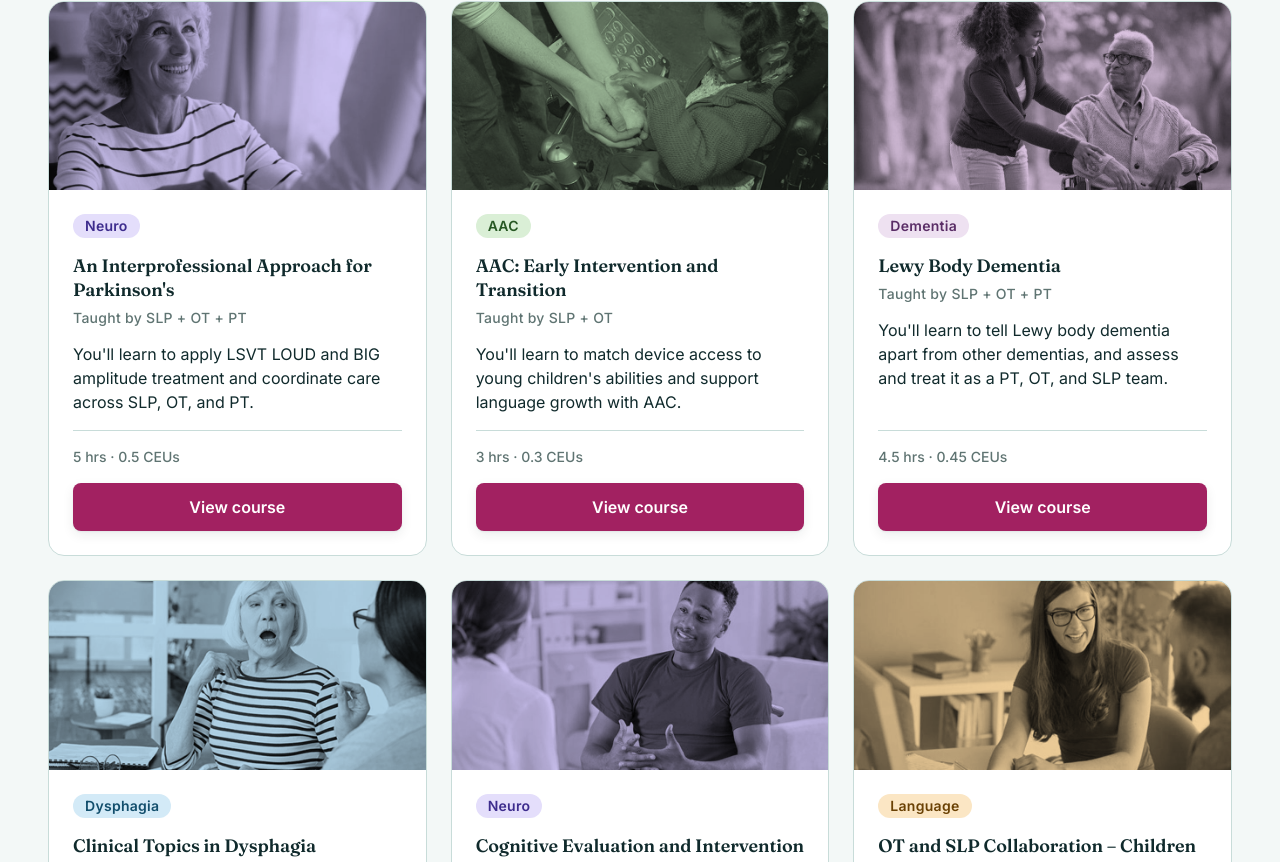
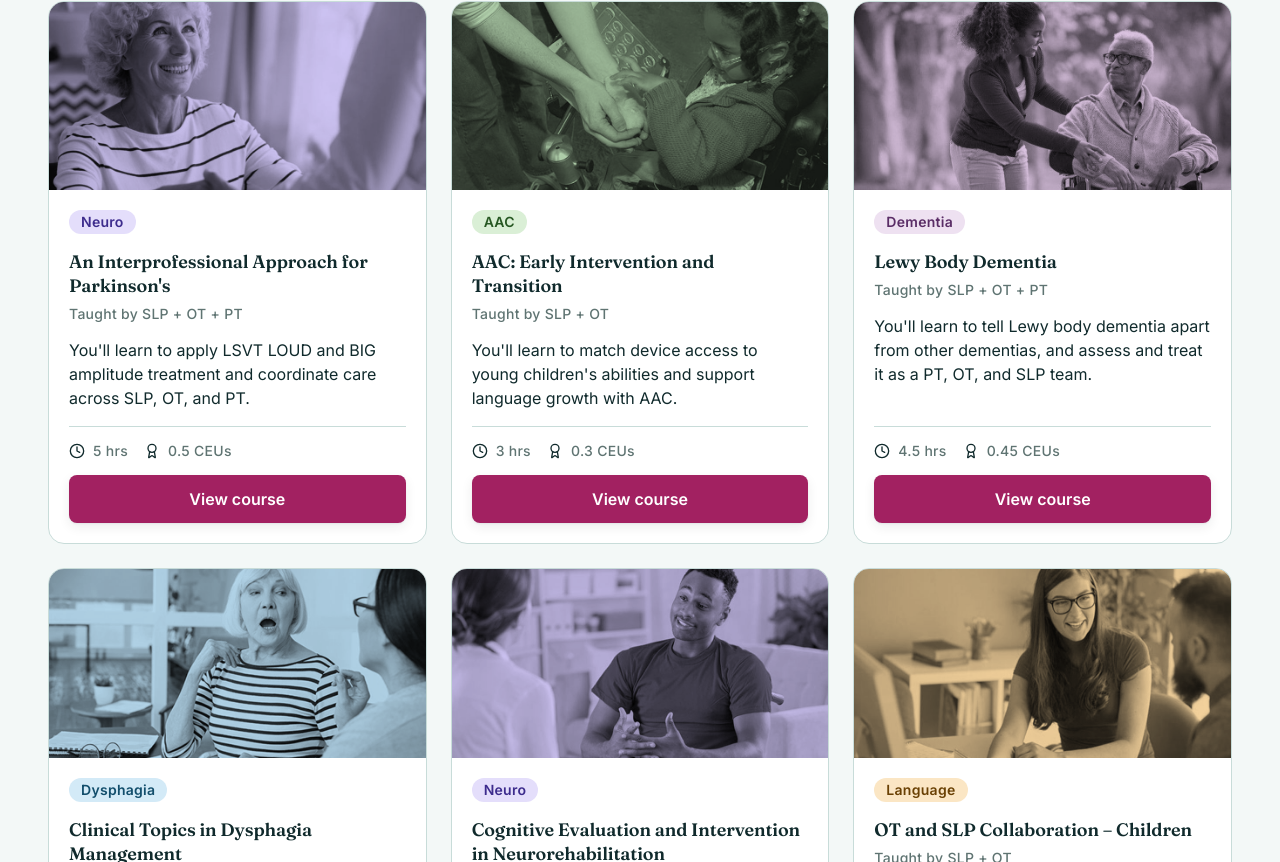
Before and after one commit to afshanistan/continued-master-class-exercise, a React (Vite) app: page / in a window 1280 px wide. Shown: the part 1118-1980 px from the top of the page. Built offline with nearby package versions, Linux system fonts and the light colour scheme.

Commit message:
Course card: restore Clock/Award meta icons in footer; padding 24 → 20
Co-Authored-By: Claude Opus 5.5 <noreply@anthropic.com>
Claude-Session: https://claude.ai/code/session_01JQeWFA3RLM7CygXJckaVMs

```diff
--- a/src/components/CourseCard/CourseCard.css
+++ b/src/components/CourseCard/CourseCard.css
@@ -4,7 +4,7 @@
   border: 1px solid var(--color-border-subtle); border-radius: var(--radius-lg);
   overflow: hidden;
 }
-.c-course-card__content { flex: 1; display: flex; flex-direction: column; gap: var(--space-4); padding: var(--space-6); }
+.c-course-card__content { flex: 1; display: flex; flex-direction: column; gap: var(--space-4); padding: var(--space-5); }
 .c-course-card__tags { display: flex; align-items: center; gap: var(--space-2); }
 .c-course-card__heading { display: flex; flex-direction: column; gap: var(--space-2); }
 /* Card title: one step below Title (18/24 serif semibold) so 4-across cards stay balanced. */
@@ -21,10 +21,7 @@
   margin-top: auto; display: flex; flex-direction: column; gap: var(--space-4);
   padding-top: var(--space-4); border-top: 1px solid var(--color-border-subtle);
 }
-.c-course-card__meta {
-  margin: 0; color: var(--color-text-secondary); font-family: var(--font-sans); font-weight: 500;
-  font-size: var(--body-small-font-size); line-height: var(--body-small-line-height);
-}
+.c-course-card__meta { margin: 0; display: flex; flex-wrap: wrap; gap: var(--space-2) var(--space-4); }
 
 /* Title link: underline fades in on hover (titles wrap, so no wipe here). */
 .c-course-card__title a {
--- a/src/components/CourseCard/CourseCard.tsx
+++ b/src/components/CourseCard/CourseCard.tsx
@@ -1,14 +1,16 @@
+import { Clock, Award } from 'lucide-react';
 import type { Course } from '../../data/courses';
 import { formatHours, formatCeus, taughtByLabel } from '../../data/courses';
 import { CourseImage } from '../CourseImage/CourseImage';
 import { TopicPill } from '../TopicPill/TopicPill';
 import { NewTag } from '../Badge/Badge';
 import { Button } from '../Button/Button';
+import { MetaItem } from '../MetaItem/MetaItem';
 import './CourseCard.css';
 
 /**
  * Course card: topic → title → taught by → outcome, then a footer pinned to the bottom
- * (hours · CEUs + View course) so footers line up across a row.
+ * (hours + CEUs with icons, then View course) so footers line up across a row.
  * The title is the course link and View course is the explicit CTA.
  * No whole-card click and no card hover (deliberate). Reviews are not shown on the card.
  */
@@ -36,7 +38,10 @@ export function CourseCard({ course: c, headingLevel = 3 }: { course: Course; he
         </div>
         <p className="c-course-card__outcome text-body">You'll learn to {c.outcome}</p>
         <div className="c-course-card__footer">
-          <p className="c-course-card__meta">{formatHours(c.hours)} · {formatCeus(c.hours)}</p>
+          <p className="c-course-card__meta">
+            <MetaItem icon={Clock}>{formatHours(c.hours)}</MetaItem>
+            <MetaItem icon={Award}>{formatCeus(c.hours)}</MetaItem>
+          </p>
           <Button href={c.url} fullWidth aria-label={`View course: ${c.title}`}>View course</Button>
         </div>
       </div>
--- a/src/styles/tokens.css
+++ b/src/styles/tokens.css
@@ -281,7 +281,7 @@
   --layout-join-case-min-width: 480px;
   --layout-join-case-max-width: 640px;
   --layout-card-width: 318px; /* reference only; the grid sizes cards */
-  --layout-card-height: 549px; /* reference only */
+  --layout-card-height: 537px; /* reference only */
   --space-nav-y: var(--space-6);
   --space-hero-top: var(--space-24);
   --space-hero-bottom: var(--space-24);
```
